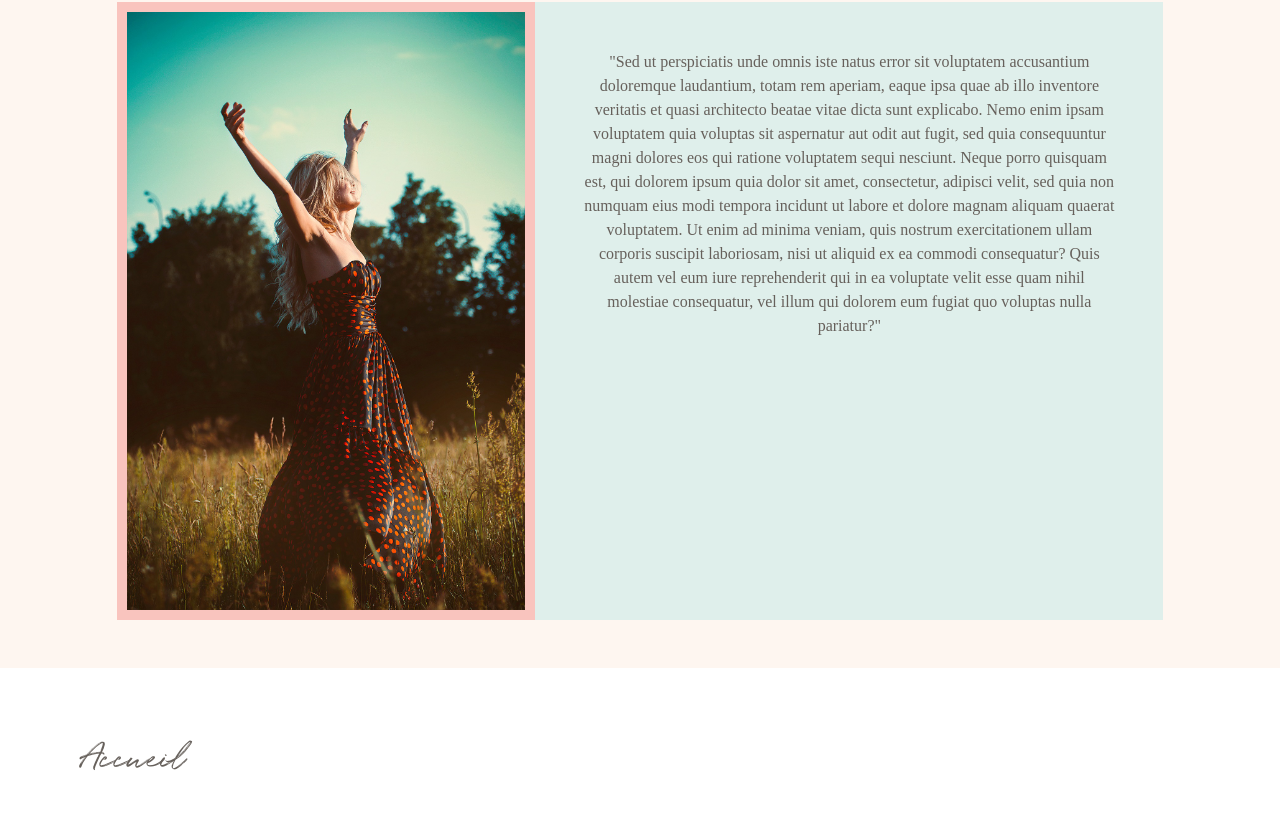
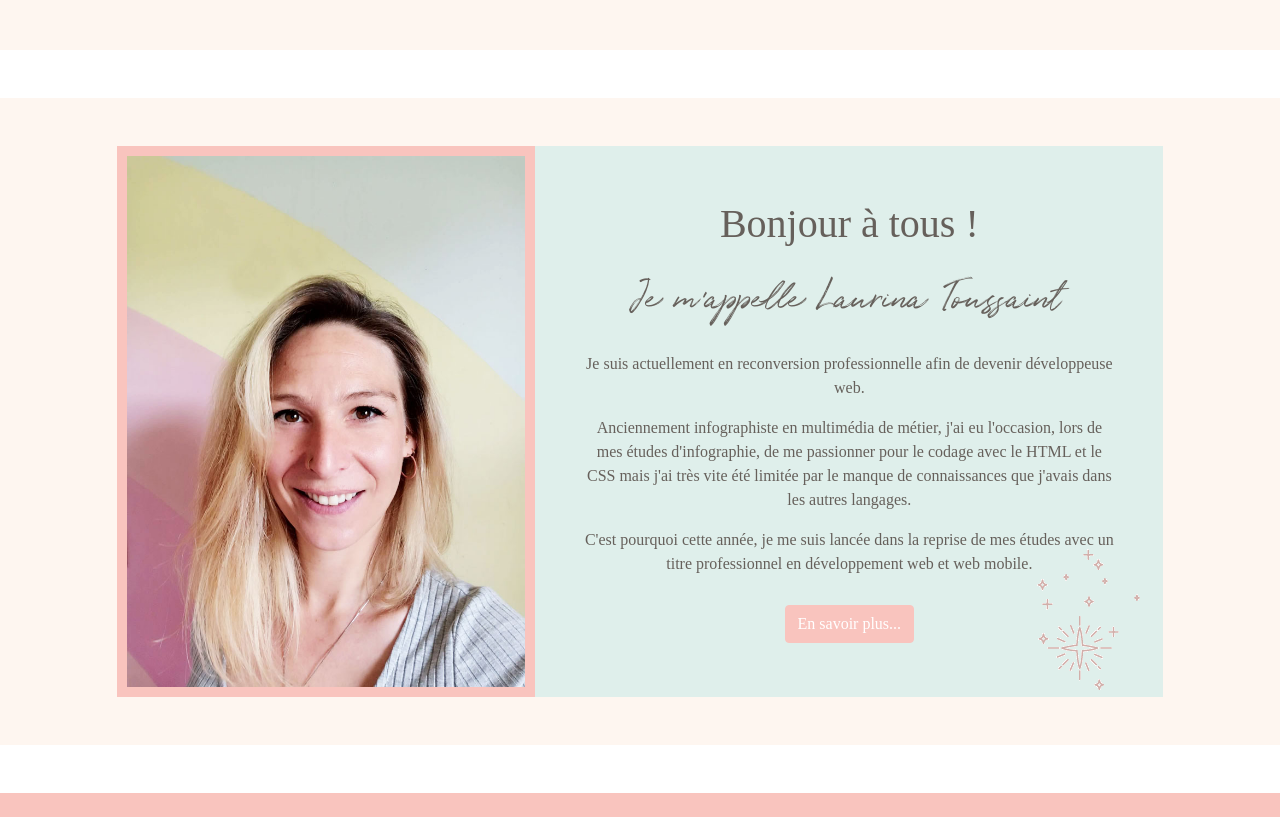
Before and after one commit to laurinaT/portfolio, a React (Create React App) app: page / in a window 1280 px wide. Shown: the part 383-1200 px from the top of the page. Built offline with nearby package versions, Linux system fonts and the light colour scheme.

Commit message:
presentation

```diff
--- a/src/App.css
+++ b/src/App.css
@@ -55,3 +55,22 @@ font-size: calc(3rem + 1.2vw);
 .border-pink{
 border: solid 10px var(--pink);
 }
+
+.btn-pink {
+    color: #fff;
+    background-color: var(--pink);
+    border-color: var(--pink);
+}
+.btn-pink:hover {
+    color: var(--pink);
+    background-color: var(--white);
+    border-color: var(--pink);
+}
+
+@media screen and (min-width: 1200px) {
+	.etoiles {
+	background-image: url("./img/etoiles.png");
+	background-position: right bottom;
+	background-repeat: no-repeat;
+	}
+}
--- a/src/App.js
+++ b/src/App.js
@@ -14,7 +14,7 @@ function App() {
     <div className="App">
 		<Nav />
 		<Header />
-		<main className="container my-5">
+		<main className="container-fluid p-0 my-5">
 			<Routes>
 				<Route path="/" element={<Accueil />} />
 				<Route path="/home" element={<Accueil />} />
--- a/src/components/accueil/Accueil.js
+++ b/src/components/accueil/Accueil.js
@@ -1,9 +1,10 @@
+import Presentation from "./presentation";
 
 function Accueil() {
 
     return (
-        <section>
-           <h2>Accueil</h2>
+        <section className="container-fluid m-0 bg-white py-5">
+			<Presentation />
         </section>
     )
 }
--- /dev/null
+++ b/src/components/accueil/presentation.js
@@ -0,0 +1,35 @@
+import photo_1 from "../../img/photo_ID.jpg";
+import etoiles from "../../img/etoiles.png";
+
+
+function Presentation() {
+
+    return (
+        <div className="row container-fluid bg-white p-0 m-0  justify-content-center text-center">
+			<div className="col-12 col-sm-4 m-0 p-0">
+				<img className="border-pink img-fluid" src={photo_1} alt={"photo_ID"}/>
+			</div>
+			<div className="col-12 col-sm-6 bg-blue p-5 m-0 d-flex flex-column justify-content-around etoiles">
+				<div>
+					<h1>Bonjour à tous !</h1>
+					<h2>Je m'appelle Laurina Toussaint</h2>
+				</div>
+				<div>
+					<p>Je suis actuellement en reconversion professionnelle afin de devenir
+	développeuse web. </p>
+					<p>Anciennement infographiste en multimédia de métier, j'ai eu l'occasion, lors de mes études d'infographie, de me passionner pour le codage
+	avec le HTML et le CSS mais j'ai très vite été limitée par le manque de connaissances que j'avais dans les autres langages.</p>
+					<p>C'est pourquoi cette année, je me suis lancée dans la reprise de mes études avec un titre professionnel en développement web et web mobile.</p>
+				</div>
+				<div>
+					<button type="button" className="btn btn-pink">En savoir plus...</button>
+				</div>
+				{/* <div>
+					<img className="img-fluid " src={etoiles} alt={"photo_etoiles"}/>
+				</div> */}
+			</div>
+		</div>
+    )
+}
+
+export default Presentation;
--- a/src/layout/Header.js
+++ b/src/layout/Header.js
@@ -1,6 +1,4 @@
 import Logo from "../img/logo.png"
-import photo_1 from "../img/freedom.jpg"
-
 
 function Header() {
 	return(
@@ -12,14 +10,6 @@ function Header() {
 					<div><h2 className="text-primary">Développeuse Web</h2></div>
 				</div>
 			</div>
-			<div className="row bg-white p-0 m-0  justify-content-center text-center">
-				<div className="col-4 m-0 p-0">
-					<img className="border-pink img-fluid" src={photo_1} alt={"photo_freedom"}/>
-				</div>
-				<div className="col-6 bg-blue p-5 m-0">
-					<p>"Sed ut perspiciatis unde omnis iste natus error sit voluptatem accusantium doloremque laudantium, totam rem aperiam, eaque ipsa quae ab illo inventore veritatis et quasi architecto beatae vitae dicta sunt explicabo. Nemo enim ipsam voluptatem quia voluptas sit aspernatur aut odit aut fugit, sed quia consequuntur magni dolores eos qui ratione voluptatem sequi nesciunt. Neque porro quisquam est, qui dolorem ipsum quia dolor sit amet, consectetur, adipisci velit, sed quia non numquam eius modi tempora incidunt ut labore et dolore magnam aliquam quaerat voluptatem. Ut enim ad minima veniam, quis nostrum exercitationem ullam corporis suscipit laboriosam, nisi ut aliquid ex ea commodi consequatur? Quis autem vel eum iure reprehenderit qui in ea voluptate velit esse quam nihil molestiae consequatur, vel illum qui dolorem eum fugiat quo voluptas nulla pariatur?"</p>
-				</div>
-			</div>
 		</header>
 	)
 }
```
Also changed, not shown: src/img/etoiles.png (added), src/img/photo_ID.jpg (added).
